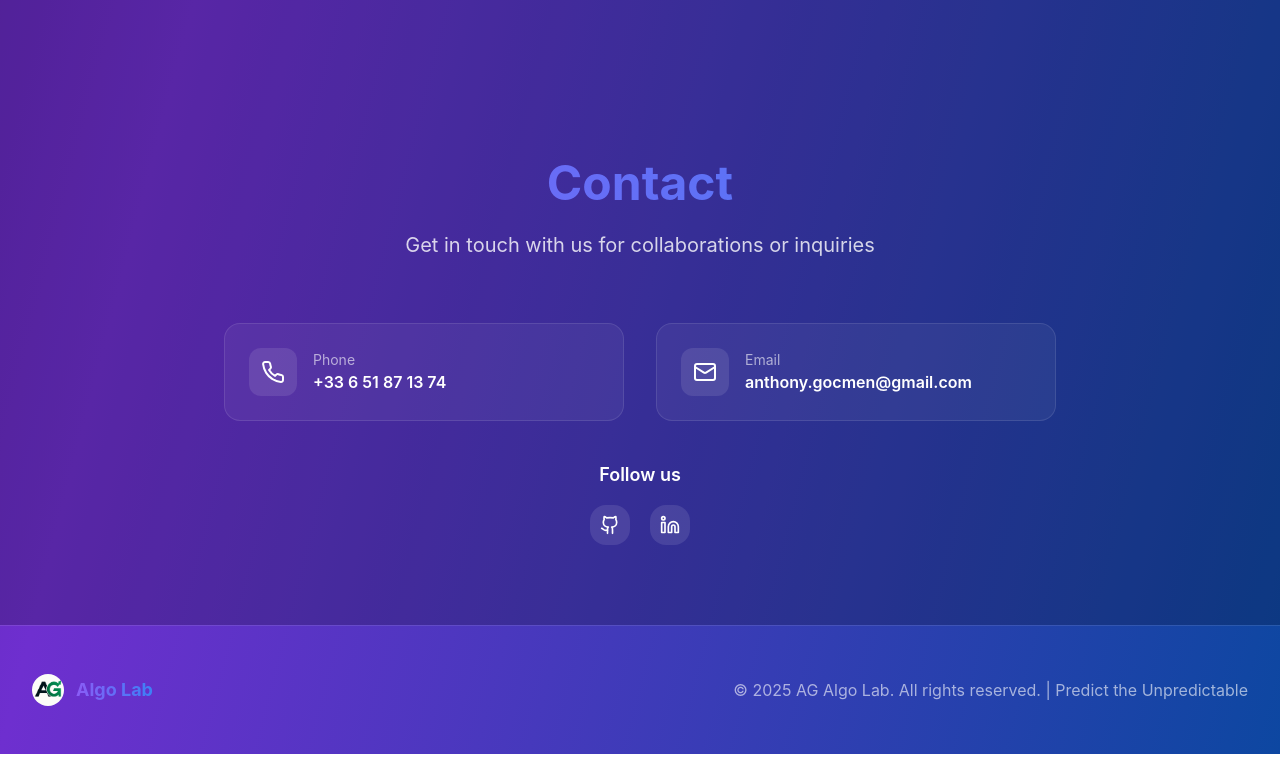
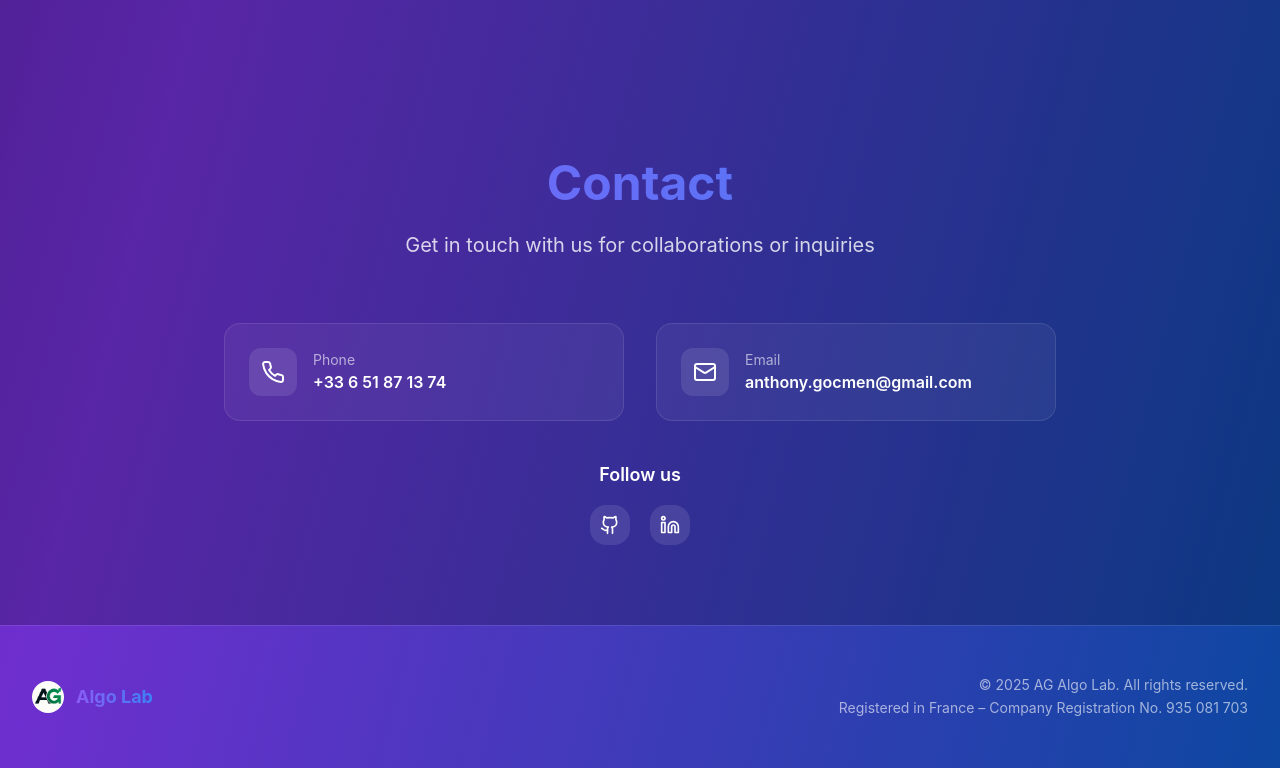
Before and after one commit to ag-algolab/ag-algolab.github.io, a React (Vite) app: page / in a window 1280 px wide. Shown: the part 4194-4962 px from the top of the page. Built offline with nearby package versions, Linux system fonts and the light colour scheme.

Commit message:
Add Company Nb

```diff
--- a/src/App.jsx
+++ b/src/App.jsx
@@ -607,9 +607,10 @@ function App() {
                   Algo Lab
                 </span>
               </div>
-              <p className="text-white/60 text-center md:text-right">
-                © {new Date().getFullYear()} AG Algo Lab. All rights reserved. | Predict the Unpredictable
-              </p>
+              <div className="text-white/60 text-center md:text-right text-sm leading-relaxed">
+                <p>© {new Date().getFullYear()} AG Algo Lab. All rights reserved.</p>
+                <p>Registered in France – Company Registration No. 935 081 703</p>
+              </div>
             </div>
           </div>
         </footer>
```
